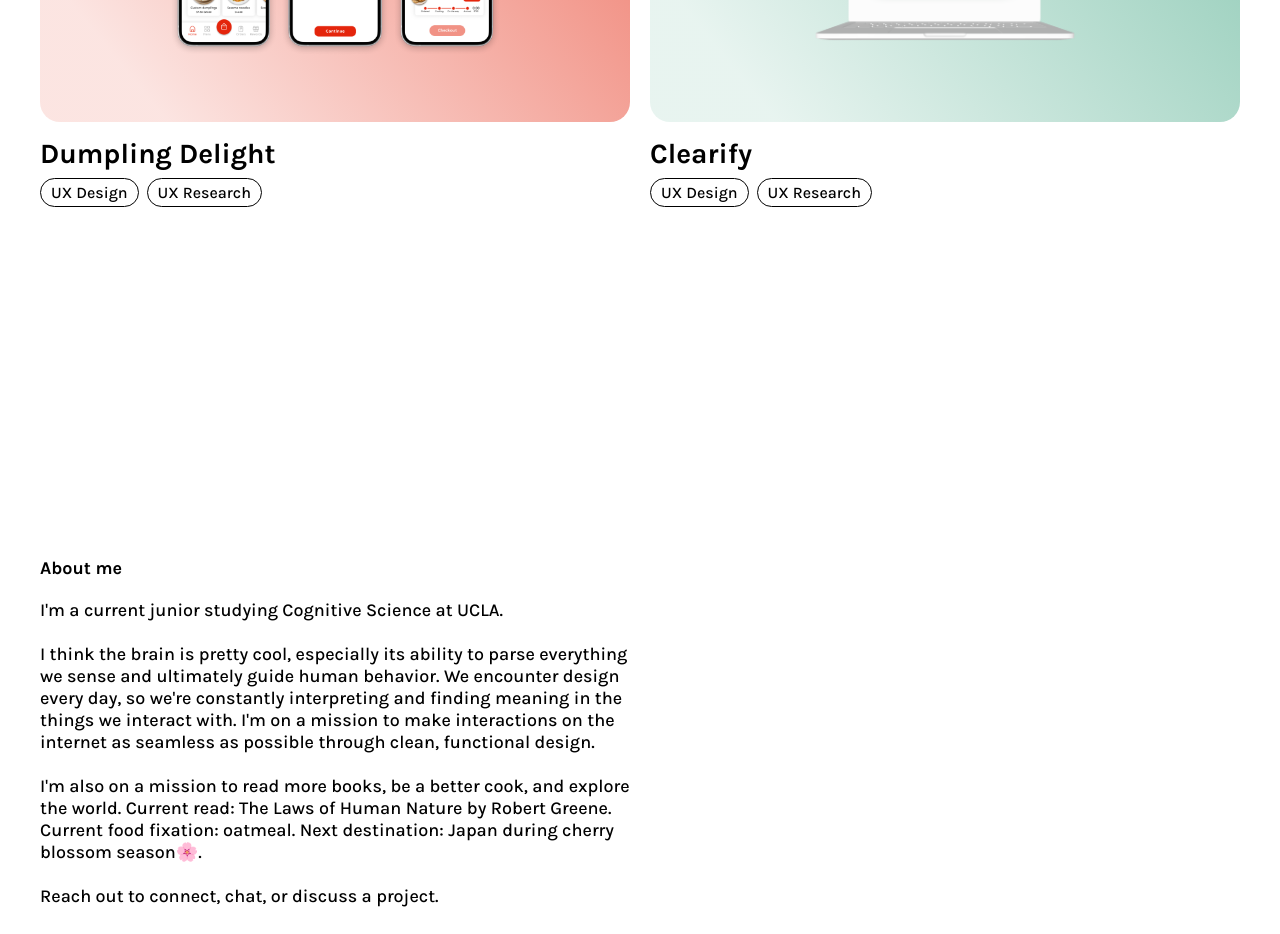
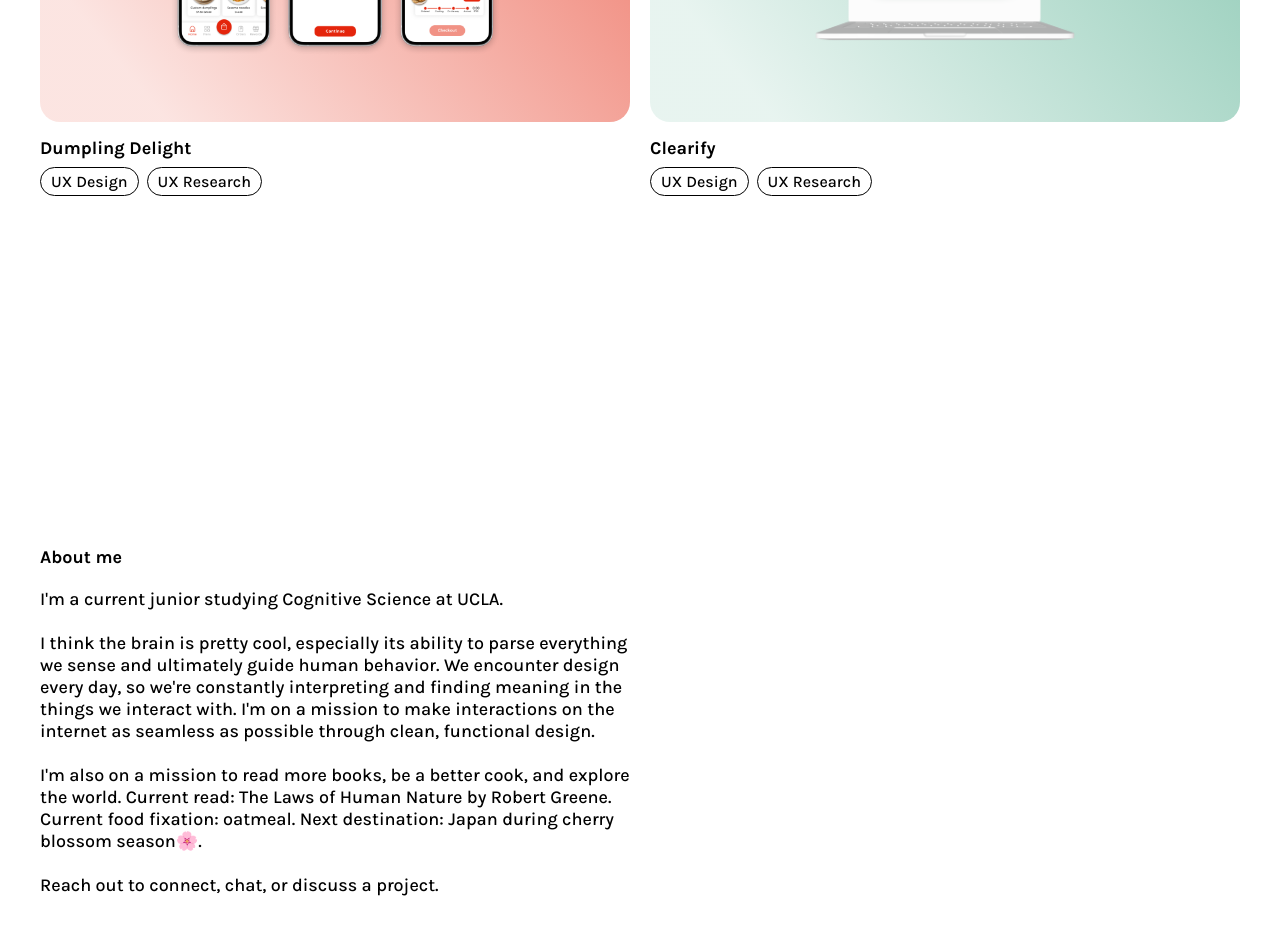
Before and after one commit to maxyuan6717/meg-personal, a React (Create React App) app: page / in a window 1280 px wide. Shown: the part 1100-2034 px from the top of the page. Built offline with nearby package versions, Linux system fonts and the light colour scheme; a web font is replaced by a local one.

Commit message:
Update Work.jsx

```diff
--- a/src/components/Work.jsx
+++ b/src/components/Work.jsx
@@ -93,7 +93,7 @@ export const Work = ({ name, tags, color, description, link, children }) => {
           </Text>
         </Description>
       </Display>
-      <Name type="karla-h1" onClick={onClick}>
+      <Name type="karla-h3" onClick={onClick}>
         {name}
       </Name>
       <Tags>
```
